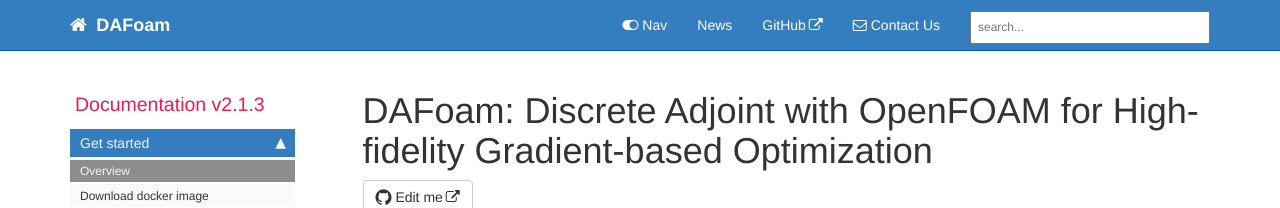
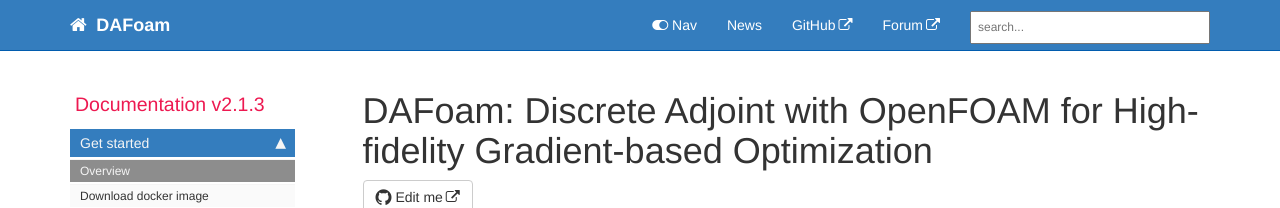
Before and after one commit to DAFoam/DAFoam.github.io, a Jekyll site: the page built from index.md, in a window 1280 px wide and 1143 px high. Shown: the top 208 px of the window. Built offline with Jekyll 4.4.1, drawn with Linux system fonts in a browser that asks for light colours; comment, search, counter and statistics services are not loaded.

Commit message:
Updated links for Github Discussions. Removed Contact Us.

```diff
--- a/_config.yml
+++ b/_config.yml
@@ -41,7 +41,7 @@ feedback_subject_line: DAFoam
 feedback_email: dafoamcode@gmail.com
 # used as a contact email for the Feedback link in the top navigation bar
 
-# feedback_disable: true
+feedback_disable: true
 # if you uncomment the previous line, the Feedback link gets removed
 
 # feedback_text: "Need help?"
--- a/_data/topnav.yml
+++ b/_data/topnav.yml
@@ -7,6 +7,8 @@ topnav:
       url: /news
     - title: GitHub
       external_url: https://github.com/mdolab/dafoam
+    - title: Forum
+      external_url: https://github.com/mdolab/dafoam/discussions
 
 #Topnav dropdowns
 #topnav_dropdowns:
```
